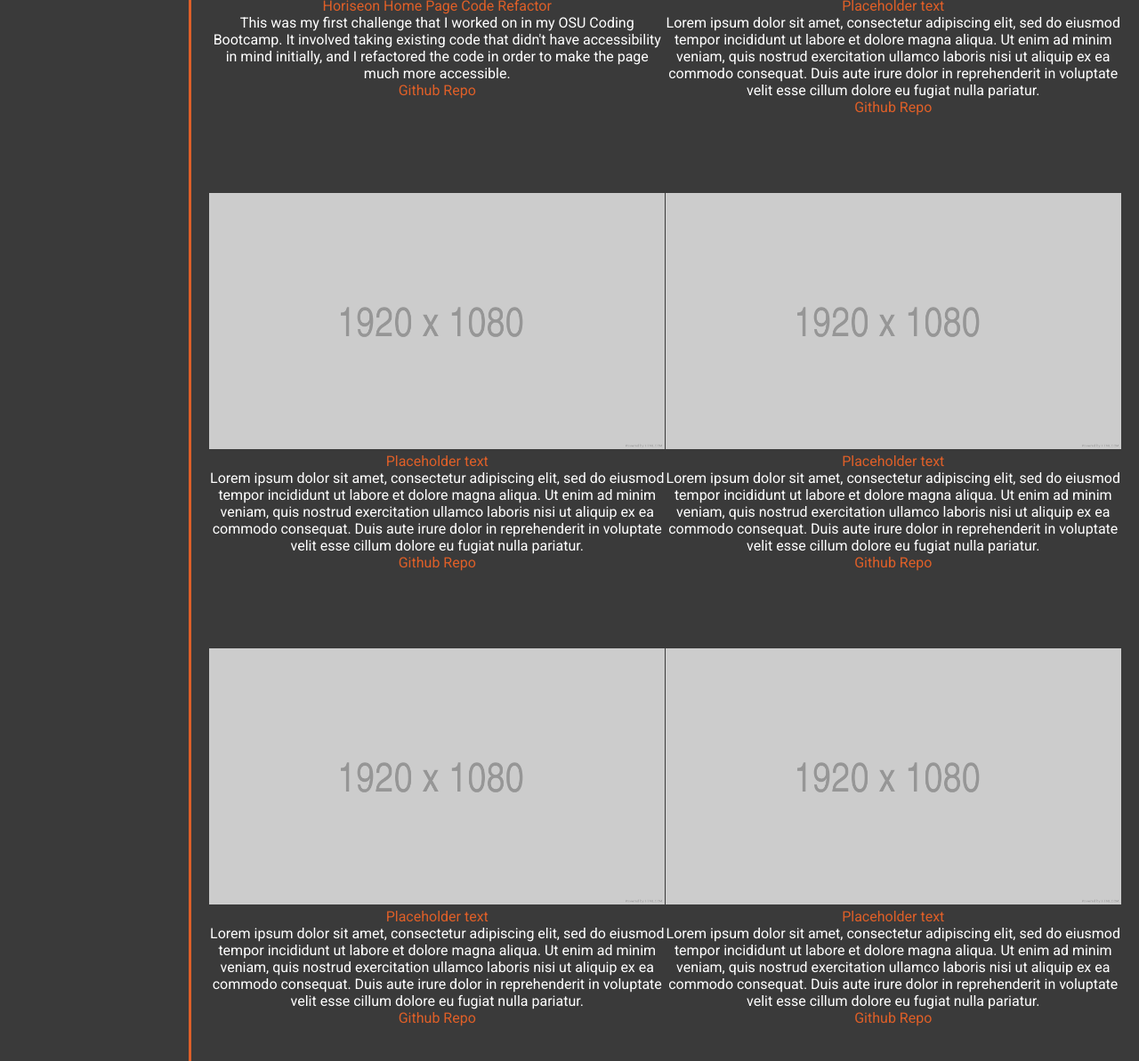
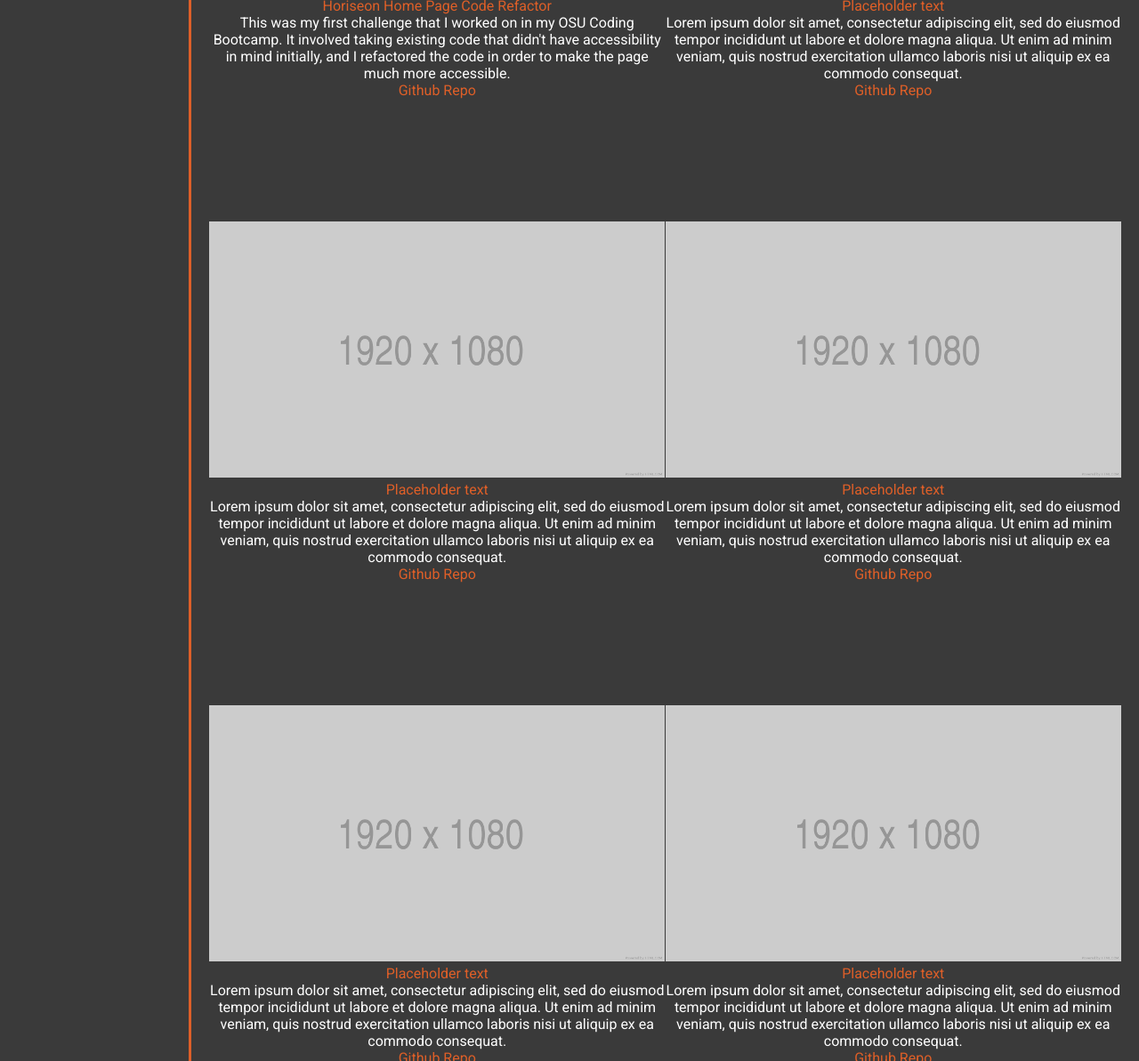
Before and after one commit to RetroTechCode/Portfolio, a plain HTML site: page index.html in a window 1280 px wide. Shown: the part 967-2160 px from the top of the page at 89% size. Drawn offline with Linux system fonts and the light colour scheme.

Commit message:
Extend height of figures in work section

```diff
--- a/assets/css/style.css
+++ b/assets/css/style.css
@@ -63,7 +63,7 @@ aside {
 }
 
 figure {
-    height: 32rem;
+    height: 34rem;
 }
 
 figcaption {
--- a/index.html
+++ b/index.html
@@ -63,7 +63,7 @@
                         <img class="workImage" src="./assets/images/placeholder.png" alt="Placeholder image">
                         <figcaption>Placeholder text</figcaption>
                         <p>
-                            Lorem ipsum dolor sit amet, consectetur adipiscing elit, sed do eiusmod tempor incididunt ut labore et dolore magna aliqua. Ut enim ad minim veniam, quis nostrud exercitation ullamco laboris nisi ut aliquip ex ea commodo consequat. Duis aute irure dolor in reprehenderit in voluptate velit esse cillum dolore eu fugiat nulla pariatur.
+                            Lorem ipsum dolor sit amet, consectetur adipiscing elit, sed do eiusmod tempor incididunt ut labore et dolore magna aliqua. Ut enim ad minim veniam, quis nostrud exercitation ullamco laboris nisi ut aliquip ex ea commodo consequat.
                         </p>
                         <a href="" target=_blank class="githubLink">Github Repo</a>
                     </figure>
@@ -71,7 +71,7 @@
                         <img class="workImage" src="./assets/images/placeholder.png" alt="Placeholder image">
                         <figcaption>Placeholder text</figcaption>
                         <p>
-                            Lorem ipsum dolor sit amet, consectetur adipiscing elit, sed do eiusmod tempor incididunt ut labore et dolore magna aliqua. Ut enim ad minim veniam, quis nostrud exercitation ullamco laboris nisi ut aliquip ex ea commodo consequat. Duis aute irure dolor in reprehenderit in voluptate velit esse cillum dolore eu fugiat nulla pariatur.
+                            Lorem ipsum dolor sit amet, consectetur adipiscing elit, sed do eiusmod tempor incididunt ut labore et dolore magna aliqua. Ut enim ad minim veniam, quis nostrud exercitation ullamco laboris nisi ut aliquip ex ea commodo consequat.
                         </p>
                         <a href="" target=_blank class="githubLink">Github Repo</a>
                     </figure>
@@ -81,7 +81,7 @@
                         <img class="workImage" src="./assets/images/placeholder.png" alt="Placeholder image">
                         <figcaption>Placeholder text</figcaption>
                         <p>
-                            Lorem ipsum dolor sit amet, consectetur adipiscing elit, sed do eiusmod tempor incididunt ut labore et dolore magna aliqua. Ut enim ad minim veniam, quis nostrud exercitation ullamco laboris nisi ut aliquip ex ea commodo consequat. Duis aute irure dolor in reprehenderit in voluptate velit esse cillum dolore eu fugiat nulla pariatur.
+                            Lorem ipsum dolor sit amet, consectetur adipiscing elit, sed do eiusmod tempor incididunt ut labore et dolore magna aliqua. Ut enim ad minim veniam, quis nostrud exercitation ullamco laboris nisi ut aliquip ex ea commodo consequat.
                         </p>
                         <a href="" target=_blank class="githubLink">Github Repo</a>
                     </figure>
@@ -89,7 +89,7 @@
                         <img class="workImage" src="./assets/images/placeholder.png" alt="Placeholder image">
                         <figcaption>Placeholder text</figcaption>
                         <p>
-                            Lorem ipsum dolor sit amet, consectetur adipiscing elit, sed do eiusmod tempor incididunt ut labore et dolore magna aliqua. Ut enim ad minim veniam, quis nostrud exercitation ullamco laboris nisi ut aliquip ex ea commodo consequat. Duis aute irure dolor in reprehenderit in voluptate velit esse cillum dolore eu fugiat nulla pariatur.
+                            Lorem ipsum dolor sit amet, consectetur adipiscing elit, sed do eiusmod tempor incididunt ut labore et dolore magna aliqua. Ut enim ad minim veniam, quis nostrud exercitation ullamco laboris nisi ut aliquip ex ea commodo consequat.
                         </p>
                         <a href="" target=_blank class="githubLink">Github Repo</a>
                     </figure>
@@ -97,7 +97,7 @@
                         <img class="workImage" src="./assets/images/placeholder.png" alt="Placeholder image">
                         <figcaption>Placeholder text</figcaption>
                         <p>
-                            Lorem ipsum dolor sit amet, consectetur adipiscing elit, sed do eiusmod tempor incididunt ut labore et dolore magna aliqua. Ut enim ad minim veniam, quis nostrud exercitation ullamco laboris nisi ut aliquip ex ea commodo consequat. Duis aute irure dolor in reprehenderit in voluptate velit esse cillum dolore eu fugiat nulla pariatur.
+                            Lorem ipsum dolor sit amet, consectetur adipiscing elit, sed do eiusmod tempor incididunt ut labore et dolore magna aliqua. Ut enim ad minim veniam, quis nostrud exercitation ullamco laboris nisi ut aliquip ex ea commodo consequat.
                         </p>
                         <a href="" target=_blank class="githubLink">Github Repo</a>
                     </figure>
```
